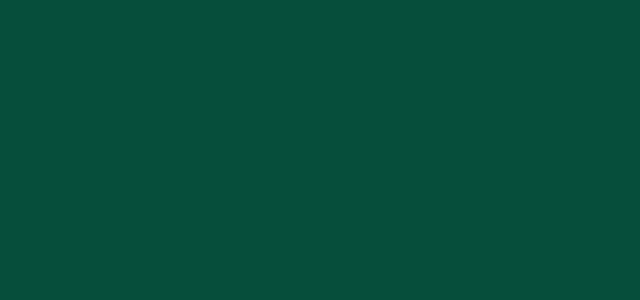
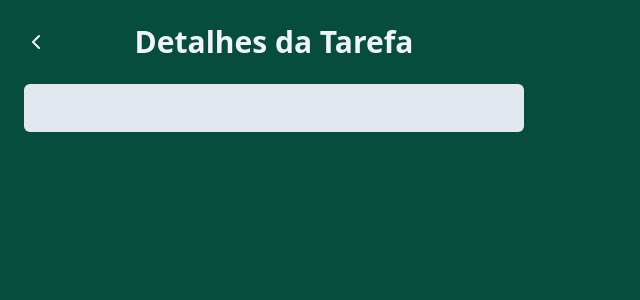
Before and after one commit to joaowatanabe/gerenciador-de-tarefas, a React (Vite) app: page /task in a window 1280 px wide. Shown: the top 300 px of the page, without its empty margins (0-640 px from the left). Built offline with nearby package versions, Linux system fonts and the light colour scheme.

Commit message:
navigate -1

```diff
--- a/src/pages/taskPage.jsx
+++ b/src/pages/taskPage.jsx
@@ -1,13 +1,33 @@
-import { useSearchParams } from "react-router-dom";
+import { ChevronLeftIcon } from "lucide-react";
+import { useNavigate, useSearchParams } from "react-router-dom";
 
 function TaskPage() {
+  const navigate = useNavigate();
   const [searchParams] = useSearchParams();
   const title = searchParams.get("title");
   const description = searchParams.get("description");
   return (
-    <div className="h-screen w-screen bg-emerald-900 p-6">
-      <h1>{title}</h1>
-      <p>{description}</p>
+    <div className="h-screen w-screen bg-emerald-900 p-6 flex">
+      <div className="w-[500px] space-y-4">
+        <div className="flex justify-center relative mb-6">
+          <button
+            onClick={() => navigate(-1)}
+            className="absolute left-0 top-0 bottom-0 text-slate-100"
+          >
+            <ChevronLeftIcon />
+          </button>
+          <h1 className="text-3xl text-slate-100 font-bold text-center">
+            Detalhes da Tarefa
+          </h1>
+        </div>
+
+        <div className="bg-slate-200 p-4 rounded-md space-y-4">
+          <h2 className="text-xl text-slate-800 font-bold text-center">
+            {title}
+          </h2>
+          <p className="text-slate-800">{description}</p>
+        </div>
+      </div>
     </div>
   );
 }
```
